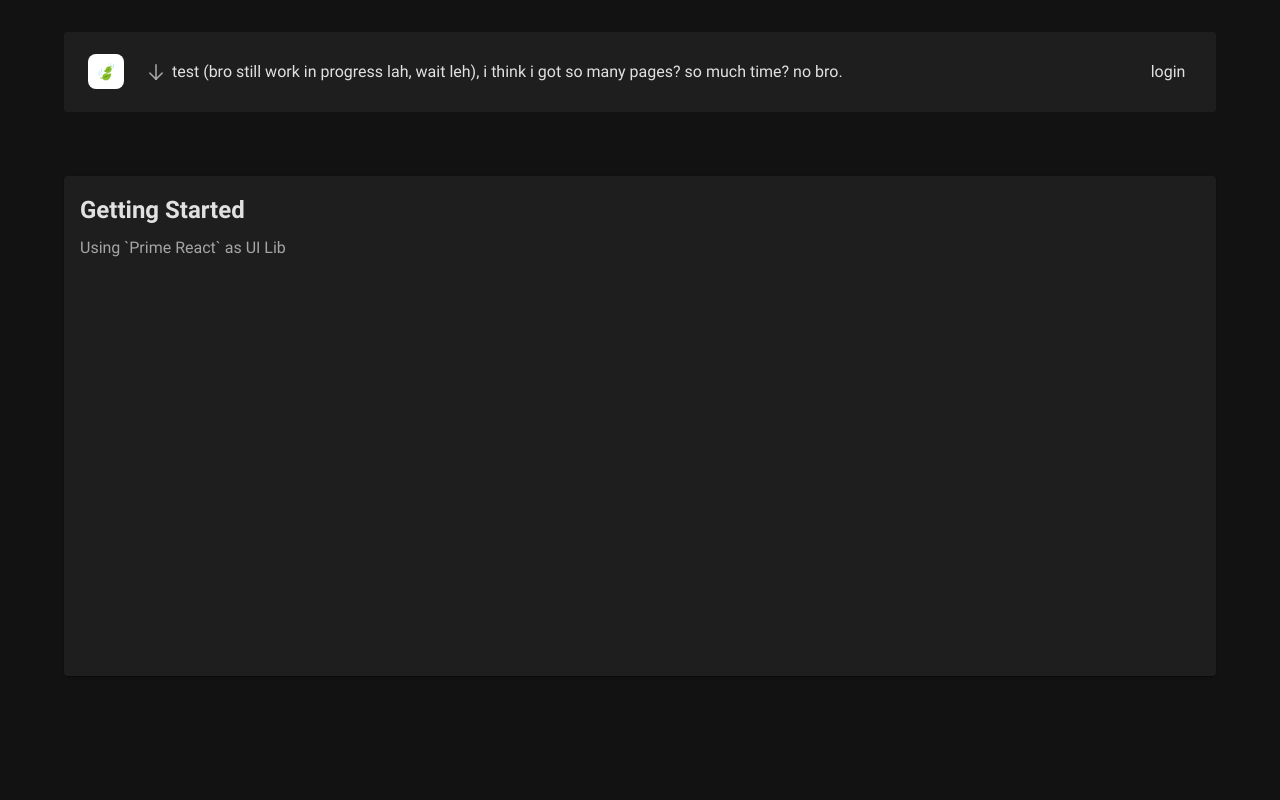
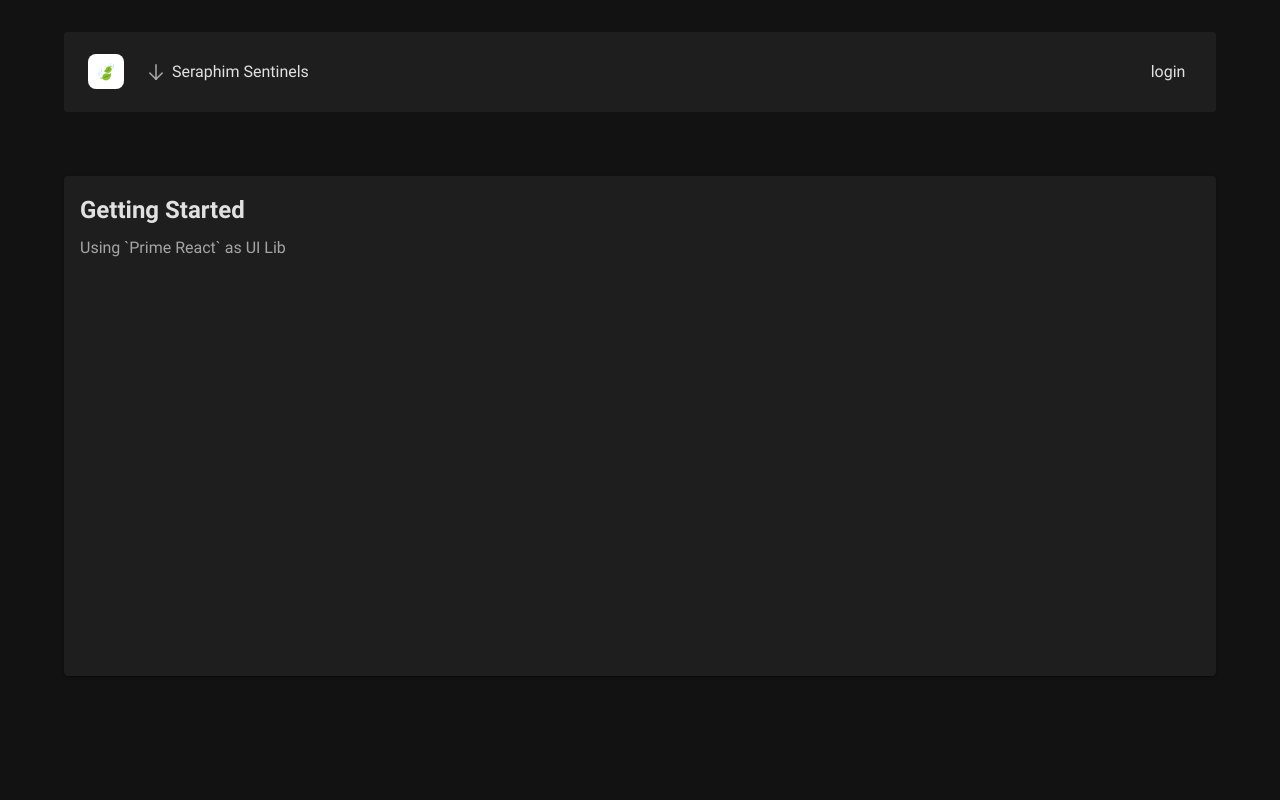
Before and after one commit to cheonglol/Seraphim-Sentinels, a React (Create React App) app: page / in a window 1280 px wide. Shown: the top 800 px of the page. Built offline with nearby package versions, Linux system fonts and the light colour scheme; a web font is replaced by a local one.

Commit message:
`pls dont review code after this commit PLEASE embarassing` anyways. i digress. testing vercel new deploy branch

```diff
--- a/src/Components/Navigational/HeaderNav.tsx
+++ b/src/Components/Navigational/HeaderNav.tsx
@@ -6,8 +6,7 @@ import { LoginSignupModalButton } from "./LoginSignUpModalButton";
 export const HeaderNav = () => {
   const menuItems: MenuItem[] = [
     {
-      label:
-        "test (bro still work in progress lah, wait leh), i think i got so many pages? so much time? no bro.",
+      label: "Seraphim Sentinels",
       icon: PrimeIcons.ARROW_DOWN,
       url: "/",
     },
```
